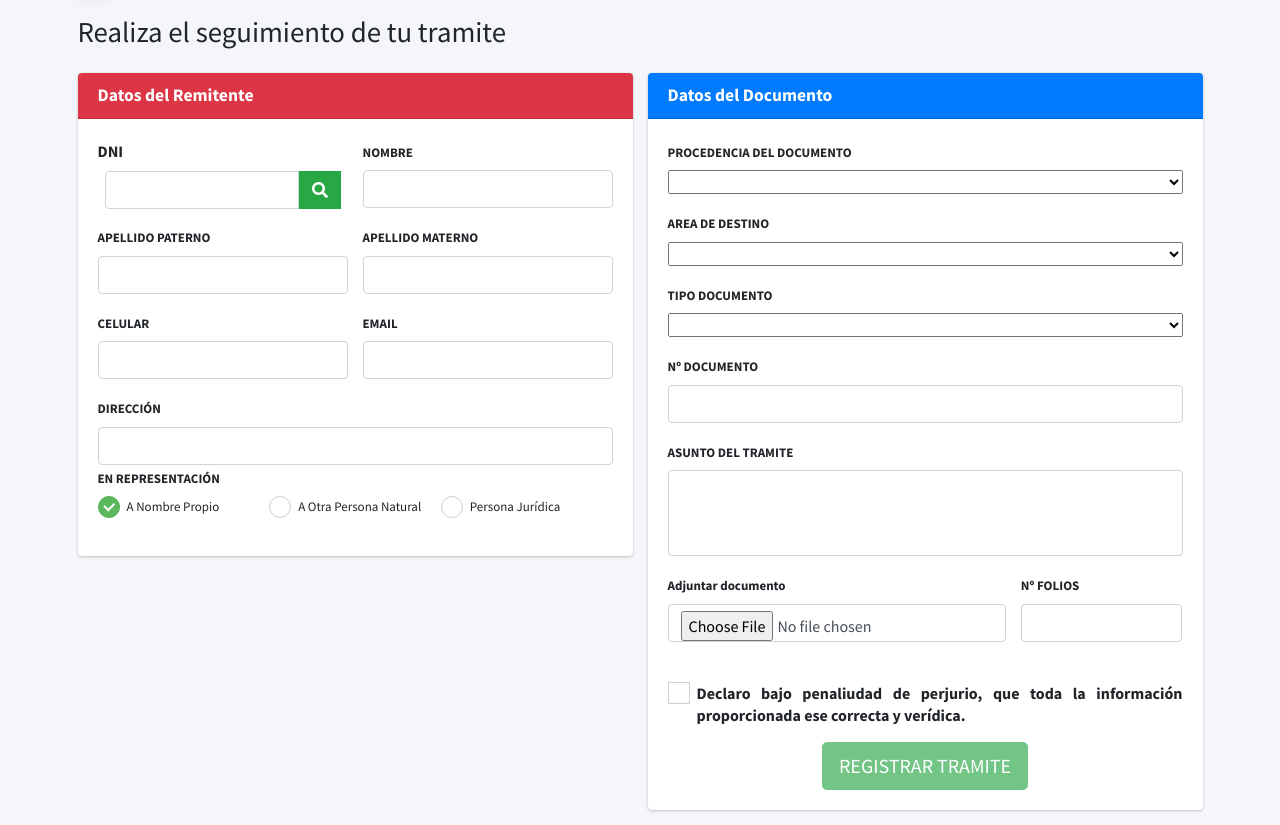
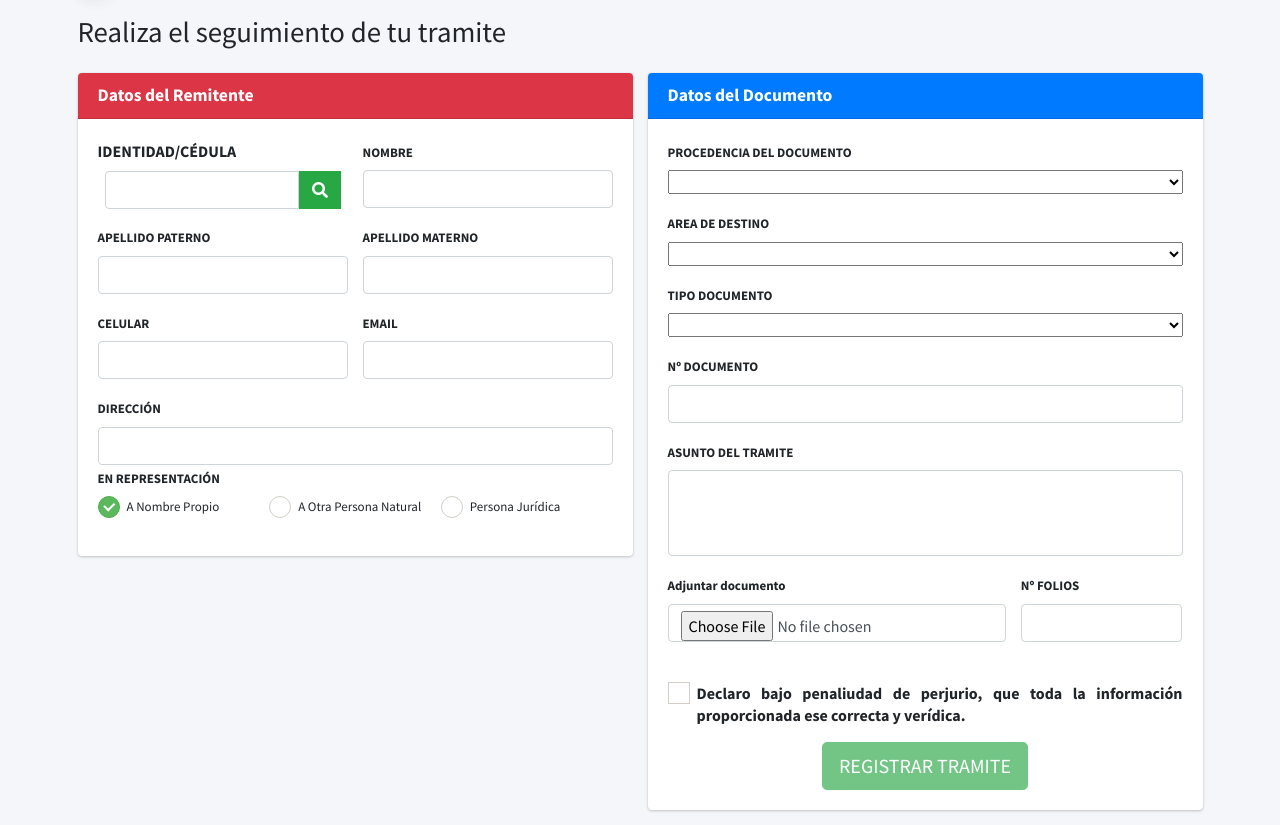
Before and after one commit to jortegaf/SIGED, a PHP site: page /registrar.php in a window 1280 px wide. Shown: the part 57-882 px from the top of the page. Run offline with PHP 8.4, Linux system fonts and the light colour scheme; data that the repository does not hold is empty; some libraries are stand-ins or nearby versions.

Commit message:
se añadieron los archivos

```diff
--- a/registrar.php
+++ b/registrar.php
@@ -78,7 +78,7 @@ scratch. This page gets rid of all links and provides the needed markup only.
                     <div class="card-body">
                         <div class="row">
                             <div class="col-6">
-                            <label for="">DNI</label>
+                            <label for="">IDENTIDAD/CÉDULA</label>
                             <div class="input-group col-12">
                             <input type="text" class="form-control" id="txt_dni">
                                 <div class="input-group-prepend">
--- a/seguimiento.php
+++ b/seguimiento.php
@@ -78,7 +78,7 @@ scratch. This page gets rid of all links and provides the needed markup only.
                         <input type="text" class="form-control" id="txt_numero">
                     </div>
                     <div class="col-5">
-                        <label for="">Nro DNI</label>
+                        <label for="">Nro Identidad/Cédula</label>
                         <input type="text" class="form-control" id="txt_dni">
                     </div>
                     <div class="col-2">
```
